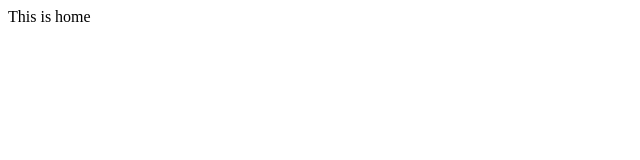
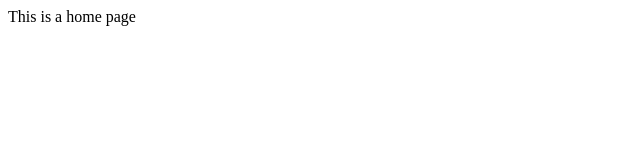
Before and after one commit to fritzdultimate/01-pos-analytics, a Nuxt app: page / in a window 1280 px wide. Shown: the top 160 px of the page, without its empty margins (0-640 px from the left). Built offline with nearby package versions, Linux system fonts and the light colour scheme.

Commit message:
Update index.vue

```diff
--- a/pages/index.vue
+++ b/pages/index.vue
@@ -1,5 +1,5 @@
 <template>
-  <div>This is home</div>
+  <div>This is a home page</div>
 </template>
 
 <script setup lang="ts">
```
